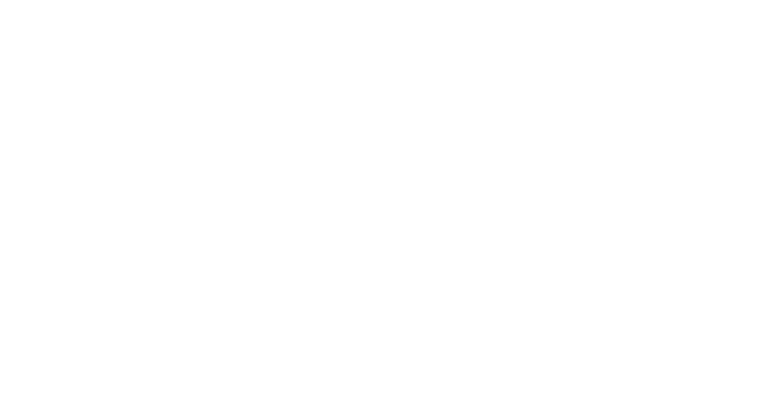
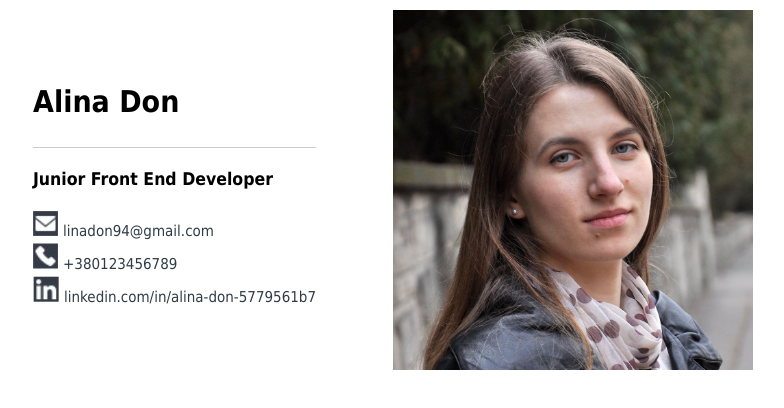
Before and after one commit to alina-don/fluffy-guacamole, a plain HTML site: page index.html in a window 1280 px wide. Shown: the whole page, without its empty margins (247-1031 px from the left). Drawn offline with Linux system fonts and the light colour scheme.

Commit message:
docs: add header section

```diff
--- a/index.html
+++ b/index.html
@@ -9,7 +9,34 @@
 </head>
 
 <body>
+    <div class="page">
+        <header>
+            <!-- Header & Contacts -->
+            <div>
+                <h1 class="applicant-name">Alina Don</h1>
+                <hr>
+                <h3>Junior Front End Developer</h3>
+                <section class="basic-info">
+                    <div class="contacts">
+                        <a class="contacts-link" href="mailto:linadon94@gmail.com"><img class="contacts-icon"
+                                src="email-icon.jpg" alt="email icon">linadon94@gmail.com</a><br>
+                        <a class="contacts-link" href="tel:+380123456789"><img class="contacts-icon"
+                                src="phone-icon.jpg">+380123456789</a><br>
+                        <a class="contacts-link" href="https://www.linkedin.com/in/alina-don-5779561b7/"><img
+                                class="contacts-icon" src="linkedin-icon.jpg">linkedin.com/in/alina-don-5779561b7</a>
+                    </div>
+                    <div class="photo">
 
+                    </div>
+                </section>
+            </div>
+            <!-- Photo -->
+            <div class="photo">
+                <img src="photo.jpg" alt="Applicant photo" width=100%>
+            </div>
+        </header>
+
+    </div>
 </body>
 
 </html>
```
